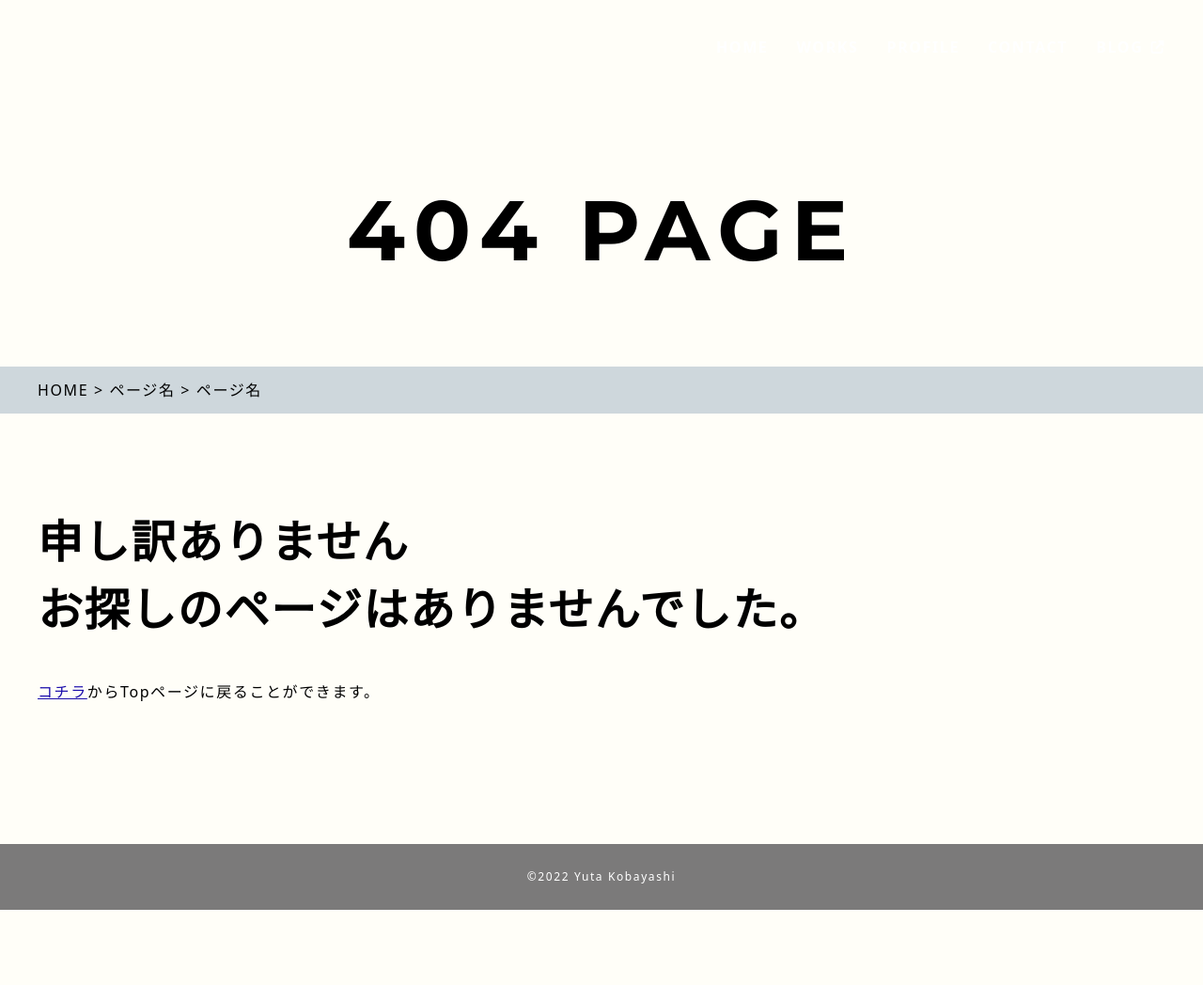
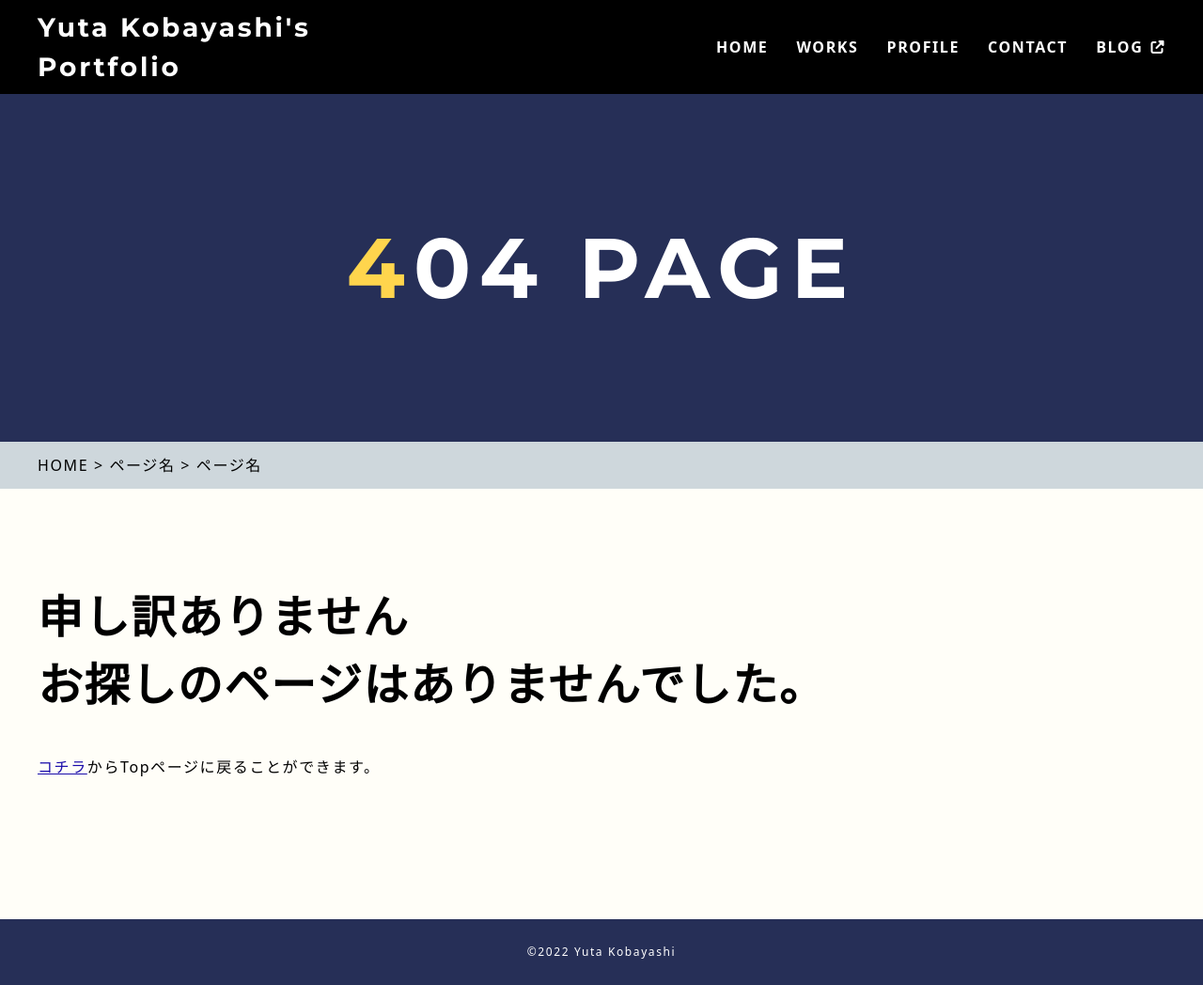
Before and after one commit to kbo580/my-portfolio-2022.7.25, a PHP site: page /404.html in a window 1280 px wide. Shown: the whole page at 94% size. Before the commit the page ends 968 px from the top, so only its background shows below. Run offline with PHP 8.4, Linux system fonts and the light colour scheme; some libraries are stand-ins or nearby versions; some web fonts are replaced.

Commit message:
ページの見出しとフッターの変更

```diff
--- a/404.html
+++ b/404.html
@@ -57,7 +57,7 @@
   </header>
 
   <main>
-    <h2 class="heading-common page-heading en-title">404 page</h2>
+    <h2 class="heading-common page-heading en-title"><span class="first-letter--change">4</span>04 page</h2>
 
     <div class="breadcrumbs breadcrumbs-mb">
       <div class="breadcrumb_inner inner">
--- a/contact.html
+++ b/contact.html
@@ -57,7 +57,7 @@
   </header>
 
   <main>
-    <h2 class="heading-common page-heading en-title">contact</h2>
+    <h2 class="heading-common page-heading en-title"><span class="first-letter--change">c</span>ontact</h2>
 
     <div class="breadcrumbs breadcrumbs-mb">
       <div class="breadcrumb_inner inner">
--- a/css/styles.css
+++ b/css/styles.css
@@ -43,6 +43,7 @@ body {
   flex-direction: column;
   min-height: 100vh;
   background-color: #FFFEF8;
+  position: relative;
 }
 
 footer {
@@ -165,8 +166,10 @@ footer {
 
 /* ページタイトル */
 .page-heading {
-  padding: 120px 20px 50px;
+  padding: 60px 20px;
   text-align: center;
+  background-color: #262f57;
+  color: #fff;
 }
 
 .en-title {
@@ -250,6 +253,10 @@ footer {
   background: linear-gradient(to bottom, #C2E9FB, #A1C4FD);
 }
 
+.first-letter--change {
+  color: #FFD54D;
+}
+
 /*  パンクズ  */
 .breadcrumbs {
   background-color: #CED7DC;
@@ -268,7 +275,7 @@ footer {
   }
   /* ページタイトル */
   .page-heading {
-    padding: 200px 40px 100px;
+    padding: 140px 40px;
   }
   .btn--more {
     font-size: 1rem;
@@ -293,12 +300,9 @@ footer {
 /* -------------------------------------------- */
 .header {
   height: 70px;
-  position: absolute;
-  top: 0;
-  left: 0;
   width: 100%;
-  z-index: 2;
   color: #fff;
+  background-color: #000;
 }
 .header.fadein {
   background-color: rgba(38, 47, 87, 0.5);
@@ -341,11 +345,9 @@ footer {
   font-weight: bold;
   line-height: 1.5;
   letter-spacing: 0.1em;
-  opacity: 0;
 }
 .logo.fontChang {
   font-size: 0.875rem;
-  opacity: 1;
 }
 .logo__link {
   display: inline-block;
@@ -963,7 +964,7 @@ body.active {
 /* -------------------------------------------- */
 .footer {
   height: 70px;
-  background-color: #7B7A7A;
+  background-color: #262f57;
   font-size: 0.75rem;
 }
 .footer__wrapper {
--- a/css/styles.scss
+++ b/css/styles.scss
@@ -13,10 +13,10 @@
 
 $accentColor: #FFD54D;
 $backgroundColor: #FFFEF8;
-$mvColor: #3f4c88;
-$mvColor: #262f57;
-// $mvColor: #2e795c;
-// $mvColor: #842f3f;
+$mainColor: #3f4c88;
+$mainColor: #262f57;
+// $mainColor: #2e795c;
+// $mainColor: #842f3f;
 
 /* -------------------------------------------- */
 /* リセット*/
@@ -56,6 +56,7 @@ body {
   flex-direction: column;
   min-height: 100vh;
   background-color: $backgroundColor;
+  position: relative;
 }
 
 footer {
@@ -194,8 +195,10 @@ footer {
 
 /* ページタイトル */
 .page-heading{
-  padding: 120px 20px 50px;
+  padding: 60px 20px;
   text-align: center;
+  background-color: $mainColor;
+  color: #fff;
 }
 
 .en-title{
@@ -284,6 +287,10 @@ footer {
   background: linear-gradient(to bottom, #C2E9FB, #A1C4FD);
 }
 
+.first-letter--change{
+  color: $accentColor;
+}
+
 /*  パンクズ  */
 .breadcrumbs{
   background-color: #CED7DC;
@@ -303,7 +310,7 @@ footer {
 
   /* ページタイトル */
   .page-heading{
-    padding: 200px 40px 100px;
+    padding: 140px 40px;
   }
 
   .btn{
@@ -337,12 +344,9 @@ footer {
 /* -------------------------------------------- */
 .header{
   height: 70px;
-  position: absolute;
-  top: 0;
-  left: 0;
   width: 100%;
-  z-index: 2;
   color: #fff;
+  background-color: #000;
 
   &.fadein{
     background-color: rgba(38, 47, 87 , 0.5);
@@ -378,11 +382,9 @@ footer {
   font-weight: bold;
   line-height: 1.5;
   letter-spacing: 0.1em;
-  opacity: 0;
 
   &.fontChang{
     font-size: rem(14);
-    opacity: 1;
   }
 
   &__link{
@@ -1083,7 +1081,7 @@ body.active{
 /* -------------------------------------------- */
 .footer{
   height: 70px;
-  background-color: #7B7A7A;
+  background-color: $mainColor;
   font-size: rem(12);
 
   &__wrapper{
--- a/profile.html
+++ b/profile.html
@@ -57,7 +57,7 @@
   </header>
 
   <main>
-    <h2 class="heading-common page-heading en-title inner">profile</h2>
+    <h2 class="heading-common page-heading en-title"><span class="first-letter--change">p</span>rofile</h2>
 
     <div class="breadcrumbs">
       <div class="breadcrumb_inner inner">
--- a/single-temp.html
+++ b/single-temp.html
@@ -57,7 +57,7 @@
   </header>
 
   <main>
-    <h2 class="heading-common page-heading en-title inner">タイトルが入るタイトルが入る</h2>
+    <h2 class="heading-common page-heading en-title"><span class="first-letter--change">Y</span>イトルが入るタイトルが入る</h2>
 
     <div class="breadcrumbs breadcrumbs-mb">
       <div class="breadcrumb_inner inner">
--- a/template.html
+++ b/template.html
@@ -57,7 +57,7 @@
   </header>
 
   <main>
-    <h2 class="heading-common page-heading en-title inner">works</h2>
+    <h2 class="heading-common page-heading en-title"><span class="first-letter--change">Y</span>orks</h2>
 
     <div class="breadcrumbs breadcrumbs-mb">
       <div class="breadcrumb_inner inner">
--- a/works.html
+++ b/works.html
@@ -57,7 +57,7 @@
   </header>
 
   <main>
-    <h2 class="heading-common page-heading en-title">works</h2>
+    <h2 class="heading-common page-heading en-title"><span class="first-letter--change">w</span>orks</h2>
 
     <div class="breadcrumbs breadcrumbs-mb">
       <div class="breadcrumb_inner inner">
```
Also changed, not shown: other parts of css/styles.css (+13 -14 lines), other parts of css/styles.scss (+16 -20 lines), 1 other file.
